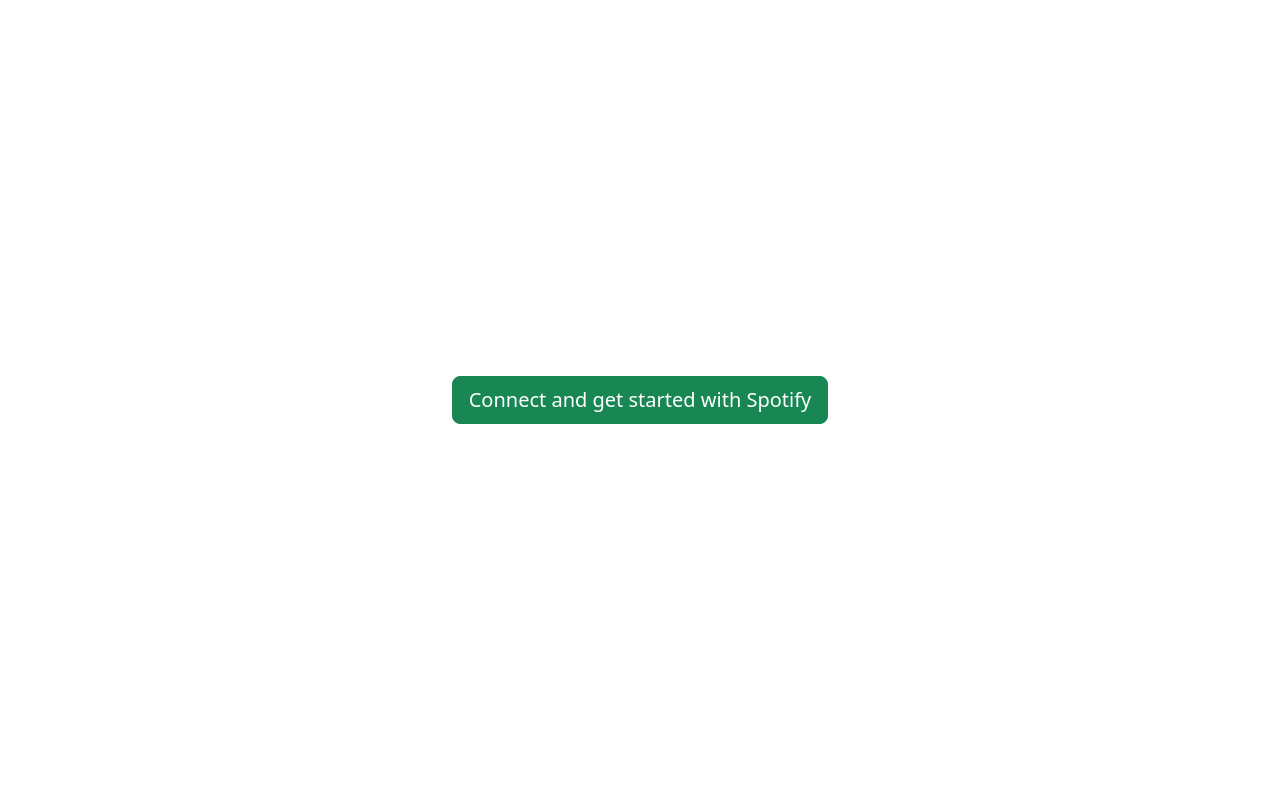
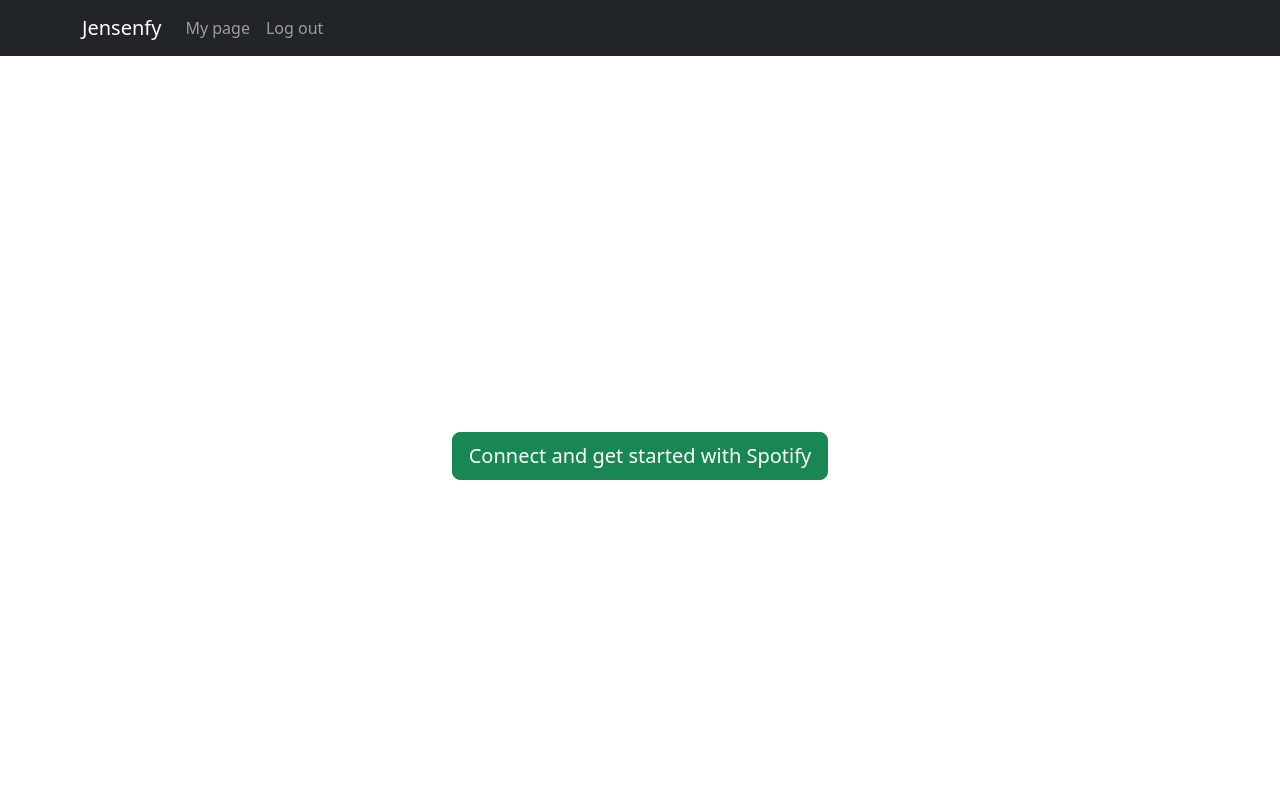
Before and after one commit to Gogoreds/JENSENfy-frontend, a React (Create React App) app in the folder jensenfy/: page /Mypage in a window 1280 px wide. Shown: the top 800 px of the page. Built offline with nearby package versions, Linux system fonts and the light colour scheme.

Commit message:
added navbar

```diff
--- a/jensenfy/src/components/LoggedIn/Loggedinprofile.jsx
+++ b/jensenfy/src/components/LoggedIn/Loggedinprofile.jsx
@@ -3,10 +3,12 @@ import SpotifyLogin from "../SpotifyLogin";
 import LeftSideBar from "./LeftSideBar";
 import RightSideBar from "./RightSideBar";
 import Dashboard from "./Dashboard";
+import NavLoggedIn from "../navbars/NavLoggedIn"
 
 function Loggedinprofile() {
   return (
     <div>
+      <NavLoggedIn />
       <SpotifyLogin />
       <LeftSideBar />
       <Dashboard />
```
